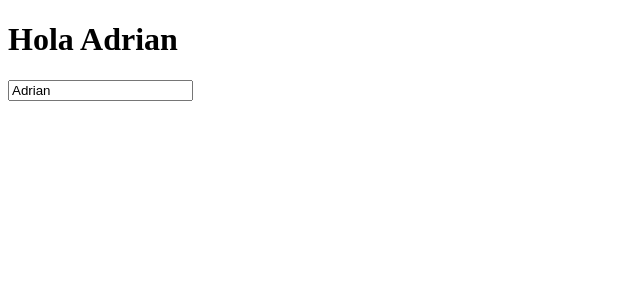
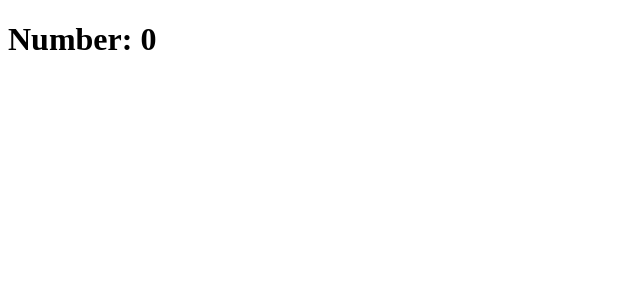
Before and after one commit to Mariacabriles29/projectAngular, an Angular app: page / in a window 1280 px wide. Shown: the top 300 px of the page, without its empty margins (0-640 px from the left). Built offline with nearby package versions, Linux system fonts and the light colour scheme.

Commit message:
feat: event click in angular

```diff
--- a/src/app/app.component.html
+++ b/src/app/app.component.html
@@ -1,7 +1,7 @@
-<h1>Hola {{userName}}</h1>
+<h1 (click)="addOne()">Number: {{number}}</h1>
 <!-- <app-header></app-header> -->
 
 
-<input type="text" [value]="userName" />
+
 
 <router-outlet />
--- a/src/app/app.component.ts
+++ b/src/app/app.component.ts
@@ -10,5 +10,9 @@ import { RouterOutlet } from '@angular/router';
 })
 export class AppComponent {
   title = 'projectAngular';
-  userName: string = 'Adrian';
+  number: number = 0;
+
+  addOne() {
+    this.number++;
+  }
 }
```
